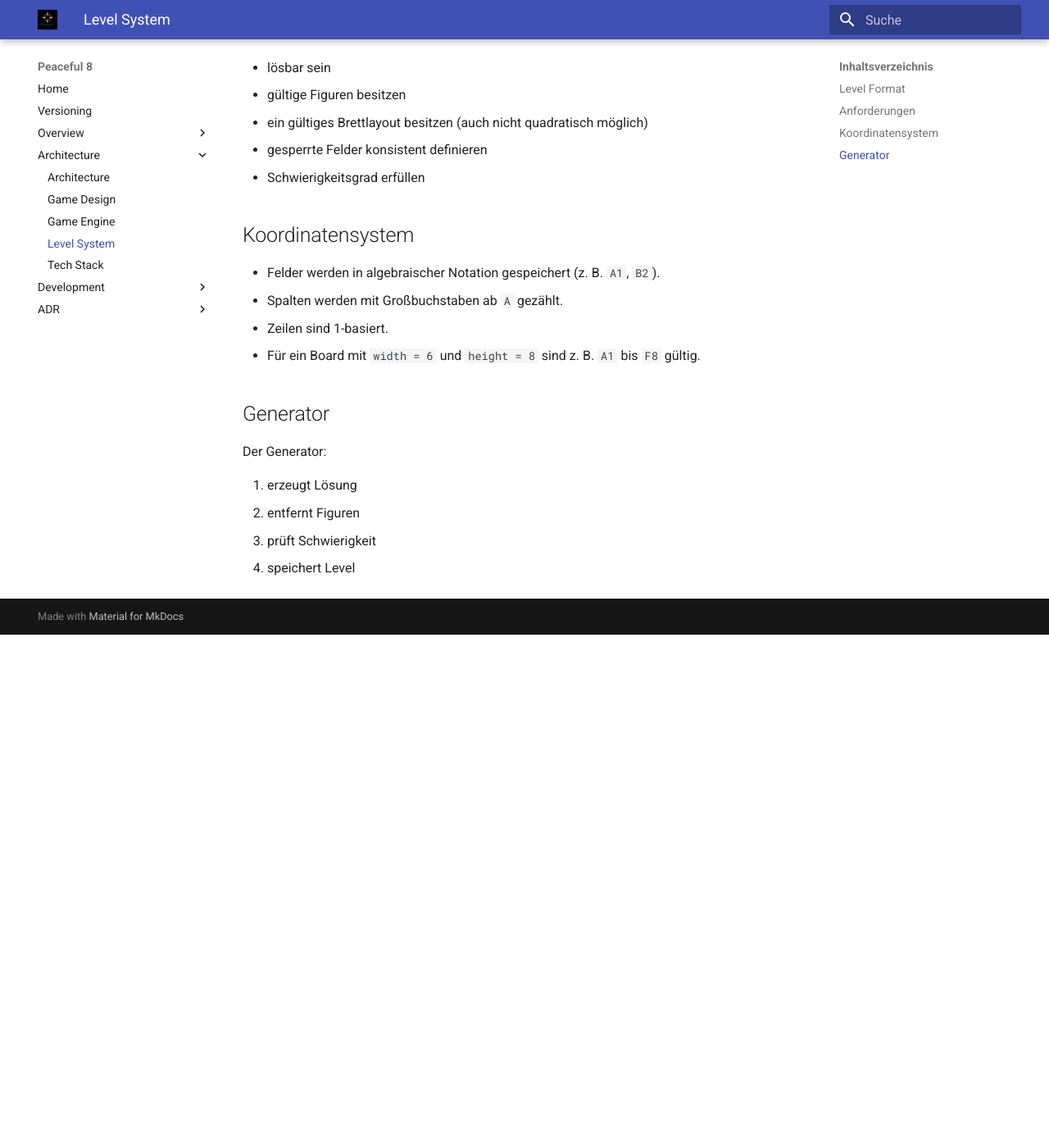
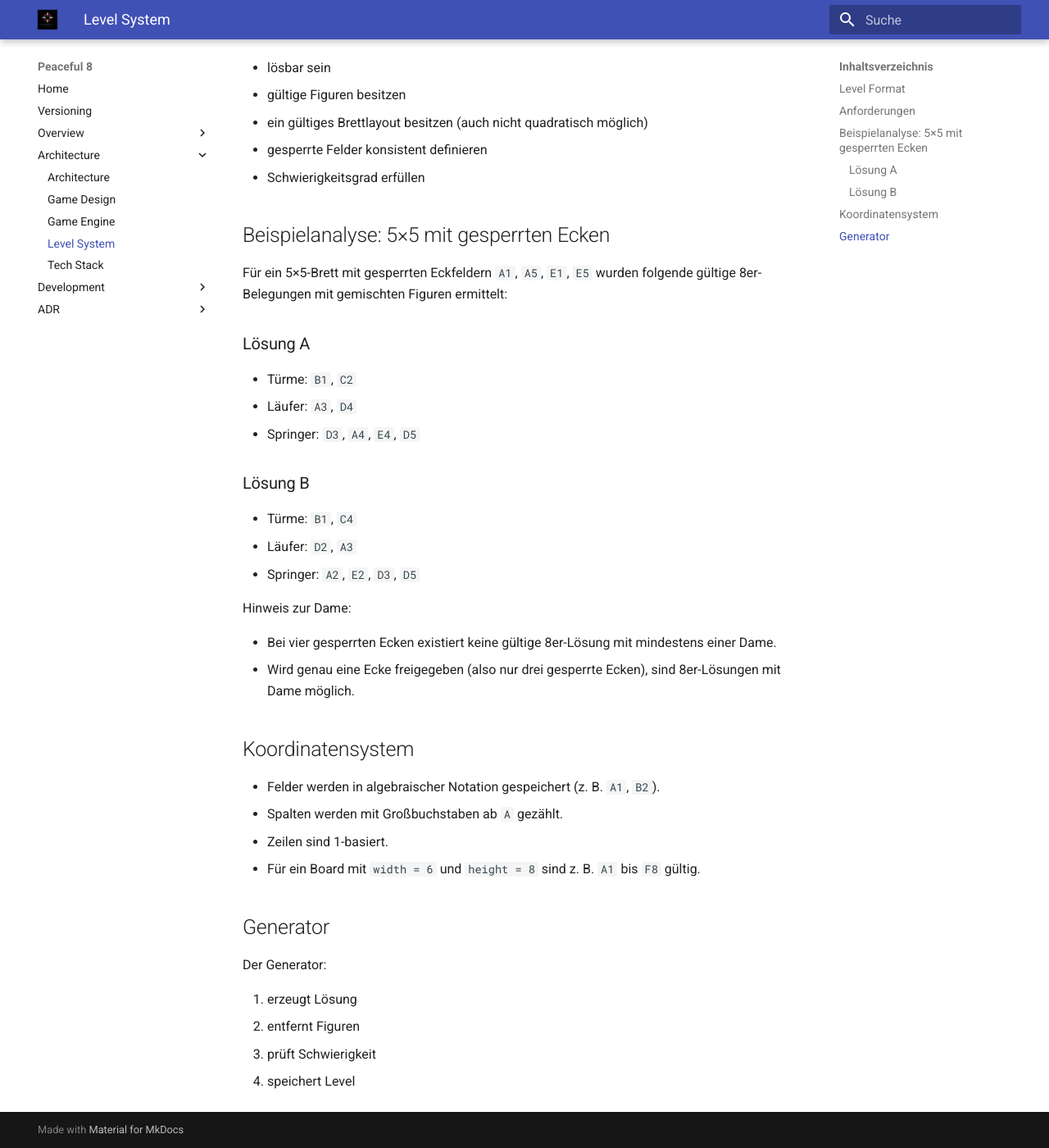
Before and after one commit to clavicarius/peaceful-8, an MkDocs documentation site: the page built from docs/architecture/LEVEL_SYSTEM.md, in a window 1280 px wide and 1400 px high, scrolled down 1120 px. Shown: the whole window at 82% size. Built offline with MkDocs 1.6.1 and Material for MkDocs 9.7.7, drawn with Linux system fonts in a browser that asks for light colours; before the commit the page ends 1894 px from its top, so only the background shows below that.

Commit message:
docs: summarize 5x5 blocked-corner puzzle findings
Co-authored-by: clavicarius <36035933+clavicarius@users.noreply.github.com>

```diff
--- a/docs/architecture/LEVEL_SYSTEM.md
+++ b/docs/architecture/LEVEL_SYSTEM.md
@@ -58,6 +58,28 @@ Ein Level muss:
 - gesperrte Felder konsistent definieren
 - Schwierigkeitsgrad erfüllen
 
+## Beispielanalyse: 5×5 mit gesperrten Ecken
+
+Für ein 5×5-Brett mit gesperrten Eckfeldern `A1`, `A5`, `E1`, `E5` wurden folgende
+gültige 8er-Belegungen mit gemischten Figuren ermittelt:
+
+### Lösung A
+
+- Türme: `B1`, `C2`
+- Läufer: `A3`, `D4`
+- Springer: `D3`, `A4`, `E4`, `D5`
+
+### Lösung B
+
+- Türme: `B1`, `C4`
+- Läufer: `D2`, `A3`
+- Springer: `A2`, `E2`, `D3`, `D5`
+
+Hinweis zur Dame:
+
+- Bei vier gesperrten Ecken existiert keine gültige 8er-Lösung mit mindestens einer Dame.
+- Wird genau eine Ecke freigegeben (also nur drei gesperrte Ecken), sind 8er-Lösungen mit Dame möglich.
+
 ## Koordinatensystem
 
 - Felder werden in algebraischer Notation gespeichert (z. B. `A1`, `B2`).
```
